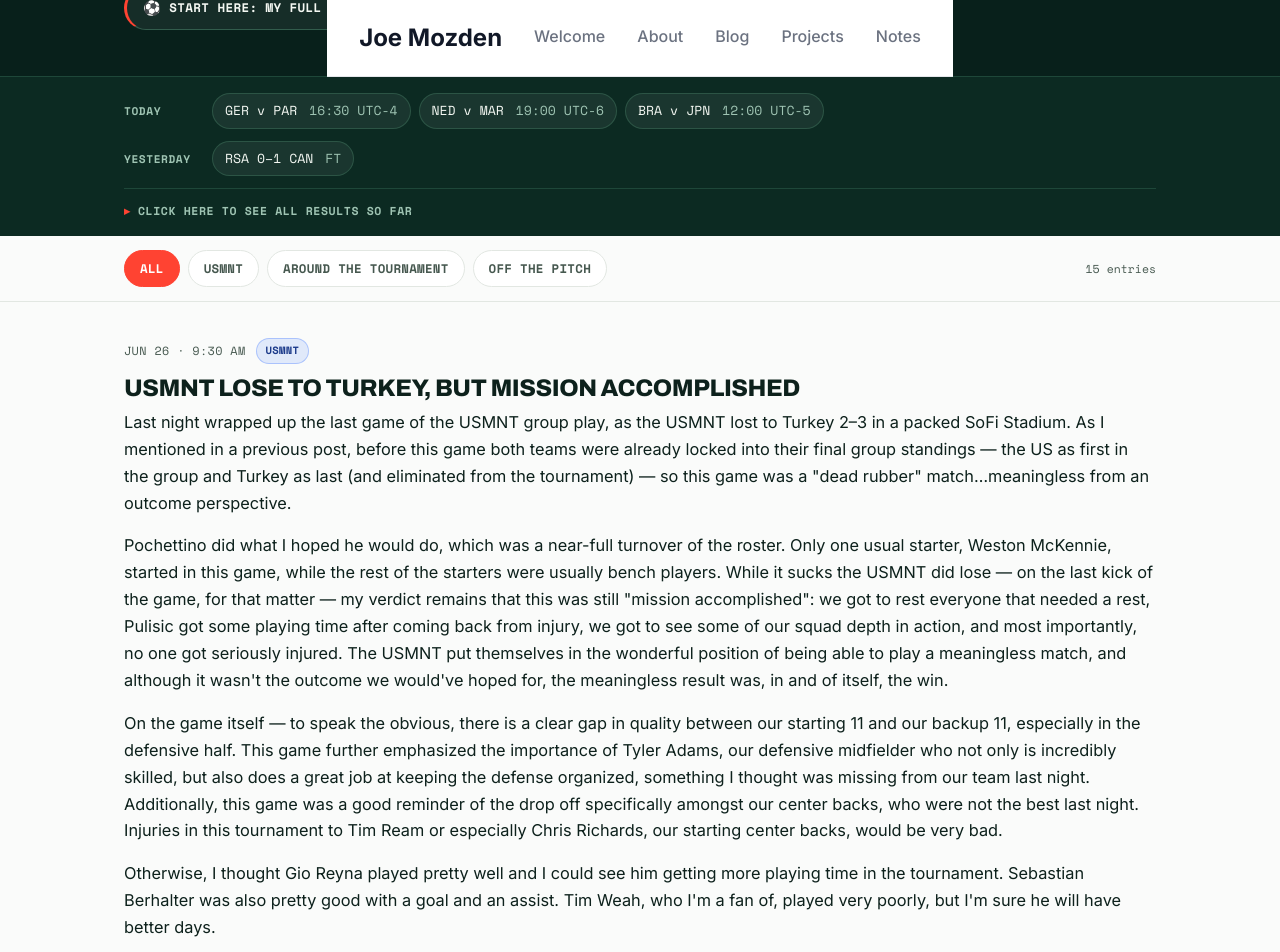
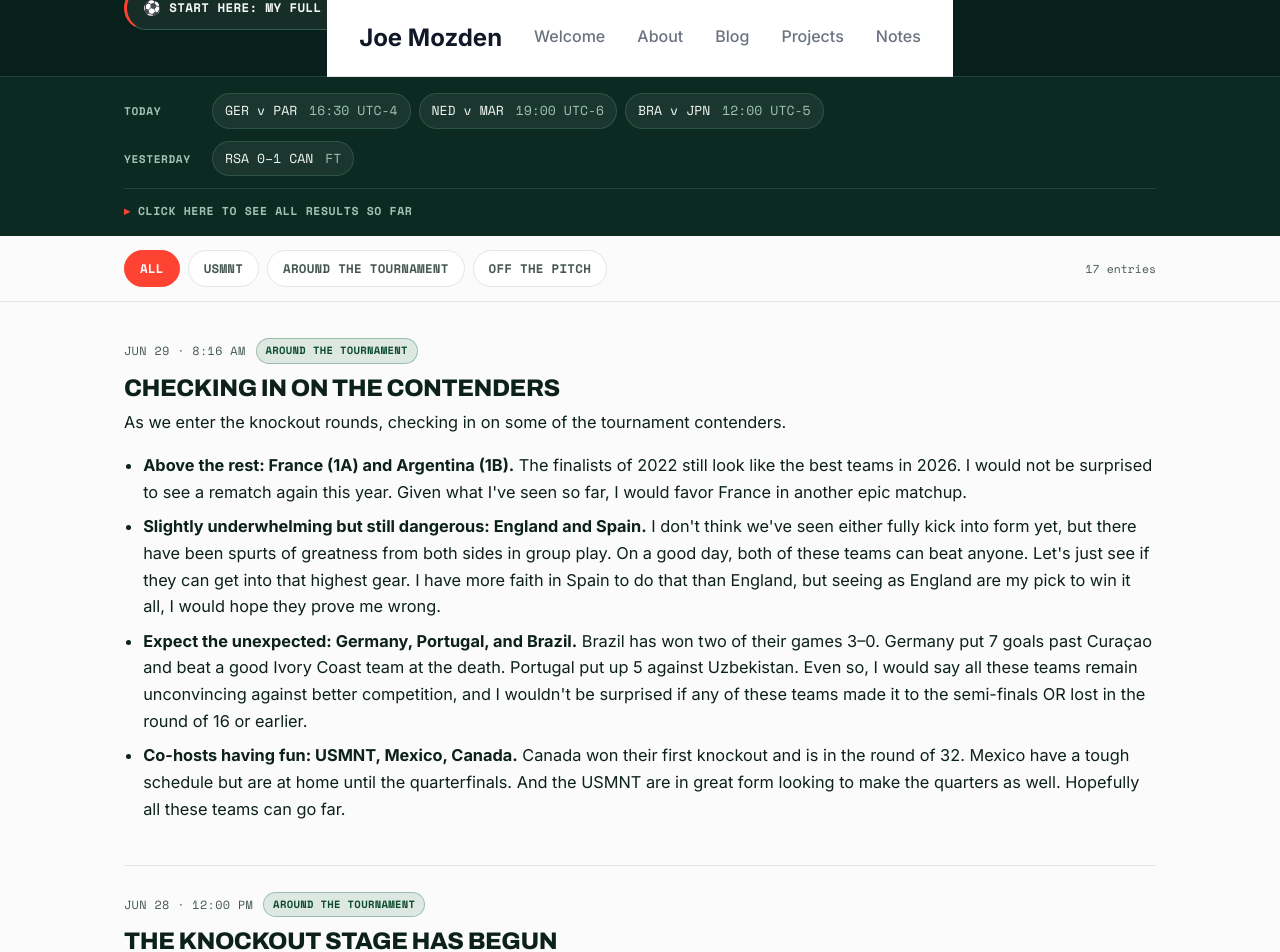
Before and after one commit to jmozden3/jmozden3.github.io, a Jekyll site: the page built from _posts/2026-06-11-world-cup-log.md, in a window 1280 px wide and 1400 px high, scrolled down 420 px. Shown: the top 952 px of the window. Built offline with Jekyll 4.4.1, drawn with Linux system fonts in a browser that asks for light colours; some of the changed text lies outside the part shown.

Commit message:
Add knockout-stage and contenders check-in log entries

```diff
--- a/_posts/2026-06-11-world-cup-log.md
+++ b/_posts/2026-06-11-world-cup-log.md
@@ -209,6 +209,48 @@ image: https://jmozden3.github.io/assets/images/usmnt-goal-hug.png
      Need a layout? Copy one from the TEMPLATE GALLERY in the comment block below. -->
 <div class="wcl-stream">
   <div class="wrap">
+
+    <!-- Around the tournament: contenders check-in entering the knockouts -->
+    <article class="wc-entry" data-tags="tournament" data-time="2026-06-29T08:16">
+      <div class="wc-entry-meta">
+        <span class="wc-time">Jun 29 · 8:16 AM</span>
+        <span class="chip tournament">Around the tournament</span>
+      </div>
+      <h3>Checking in on the contenders</h3>
+      <p>As we enter the knockout rounds, checking in on some of the tournament contenders.</p>
+      <ul>
+        <li><b>Above the rest: France (1A) and Argentina (1B).</b> The finalists of 2022 still look like the best teams in 2026. I would not be surprised to see a rematch again this year. Given what I've seen so far, I would favor France in another epic matchup.</li>
+        <li><b>Slightly underwhelming but still dangerous: England and Spain.</b> I don't think we've seen either fully kick into form yet, but there have been spurts of greatness from both sides in group play. On a good day, both of these teams can beat anyone. Let's just see if they can get into that highest gear. I have more faith in Spain to do that than England, but seeing as England are my pick to win it all, I would hope they prove me wrong.</li>
+        <li><b>Expect the unexpected: Germany, Portugal, and Brazil.</b> Brazil has won two of their games 3&ndash;0. Germany put 7 goals past Curaçao and beat a good Ivory Coast team at the death. Portugal put up 5 against Uzbekistan. Even so, I would say all these teams remain unconvincing against better competition, and I wouldn't be surprised if any of these teams made it to the semi-finals OR lost in the round of 16 or earlier.</li>
+        <li><b>Co-hosts having fun: USMNT, Mexico, Canada.</b> Canada won their first knockout and is in the round of 32. Mexico have a tough schedule but are at home until the quarterfinals. And the USMNT are in great form looking to make the quarters as well. Hopefully all these teams can go far.</li>
+      </ul>
+    </article>
+
+    <!-- Around the tournament: knockout stage begins, bracket + round-of-32 watch -->
+    <article class="wc-entry" data-tags="tournament" data-time="2026-06-28T12:00">
+      <div class="wc-entry-meta">
+        <span class="wc-time">Jun 28 · 12:00 PM</span>
+        <span class="chip tournament">Around the tournament</span>
+      </div>
+      <h3>The knockout stage has begun</h3>
+      <p>The group stage is over and we have officially entered the knockout rounds. Every game from here on out is win or go home. You can see an image of how the playoff bracket looks below.</p>
+      <figure class="wc-shot wc-shot-wide">
+        <img src="{{ '/assets/images/knockout-bracket.jpeg' | relative_url }}" alt="2026 World Cup knockout-stage bracket" loading="lazy">
+      </figure>
+      <p>A few round of 32 games that look mighty tasty:</p>
+      <ul>
+        <li><b>Brazil vs. Japan (6/29):</b> Traditional powerhouse Brazil looking to return to former glory coming up against one of the most fun teams of the tournament, Japan. Don't be surprised to see a Japan upset here.</li>
+        <li><b>Morocco vs. Netherlands (6/30):</b> A clash of two of the tournament's strongest sides, sitting right next to each other in the FIFA world rankings at 6th and 7th. On paper, one of the most evenly matched ties of the round.</li>
+        <li><b>Mexico vs. Ecuador (6/30):</b> Mexico's reward for winning all 3 group games? A matchup against Ecuador who, while they did underperform during group play, are a very strong defensive side.</li>
+        <li><b>Portugal vs. Croatia (7/2):</b> Two 40+ year old legends of the game come up against each other as Ronaldo and Portugal take on Modrić and Croatia.</li>
+      </ul>
+      <p>A few other brief observations&hellip;</p>
+      <ul>
+        <li>World Cup holders Argentina have a favorable path to the semi-final, with Colombia likely their stiffest test in the quarter-finals. I do not see many chances for an upset here and would be shocked if we didn't see them in the final four.</li>
+        <li>Looking ahead, if both England and Mexico win their first knockout games, a R16 matchup between the two of them in Mexico City would be must-see TV.</li>
+        <li>The USA have a moderately favorable draw. They should be favored in their first knockout game (Bosnia Herz.), about a coin flip in their next (Belgium or Senegal), and underdogs in the quarters (probably Spain). Going past the R16 would be a huge deal for us.</li>
+      </ul>
+    </article>
 
     <!-- USMNT: dead-rubber loss to Turkey closes out group play -->
     <article class="wc-entry" data-tags="usmnt" data-time="2026-06-26T09:30">
```
